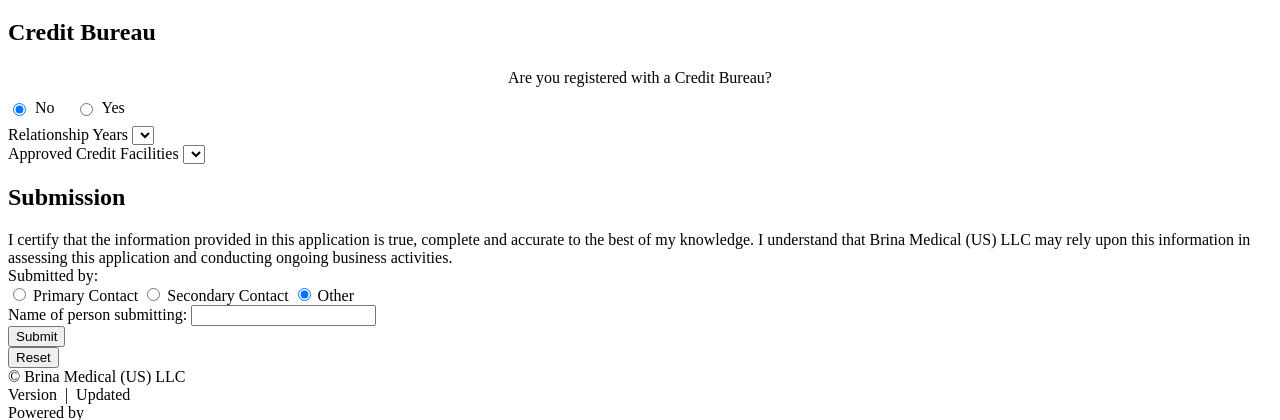
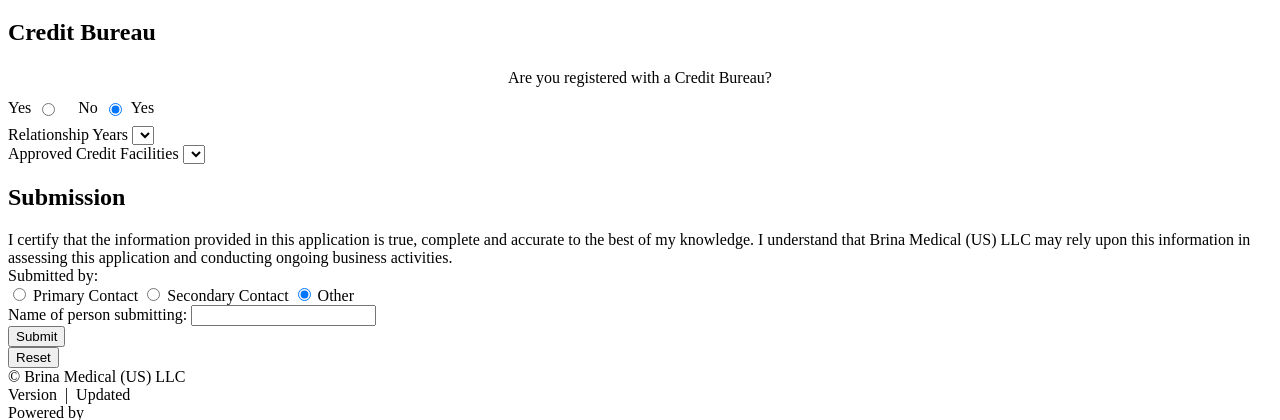
Before and after one commit to bpearson1970/brinabiopayg-api, a FastAPI app: template templates/includes/sections.html in a window 1280 px wide; the page is wider, and only the part inside the window is pictured. Shown: the part 1037-1457 px from the top of that part. Run offline with FastAPI, Linux system fonts and the light colour scheme; the template is opened without the code that fills it, so the values that code supplies are empty; parts of the project's set-up code (start-up, migrations or seed data) failed here and were passed over.

Commit message:
Update credit_bureau_info.html

```diff
--- a/templates/includes/credit_bureau_info.html
+++ b/templates/includes/credit_bureau_info.html
@@ -8,13 +8,14 @@
                 Are you registered with a Credit Bureau?
             </label>
         </div>
-        <div style="display: flex; align-items: center; gap: 20px; height: 36px;">
+        <div style="display: flex; align-items: center; gap: 20px; height: 36px; text-align: center; font-weight: normal;">
               <label style="display: inline-flex; align-items: center; gap: 6px;">
-                  <input type="radio" name="is_cb_registered" value="no" checked="checked" onchange="toggleBureauFields(this.value)"/>
-                  No
+                  Yes
+                  <input type="radio" name="is_cb_registered" value="yes" onchange="toggleBureauFields(this.value)"/>
               </label>
               <label style="display: inline-flex; align-items: center; gap: 6px;">
-                  <input type="radio" name="is_cb_registered" value="yes" onchange="toggleBureauFields(this.value)"/>
+                  No
+                  <input type="radio" name="is_cb_registered" value="no" checked="checked" onchange="toggleBureauFields(this.value)"/>
                   Yes
               </label>
         </div>
```
